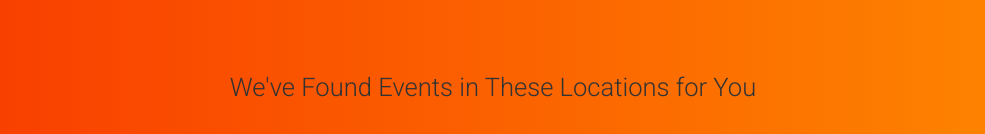
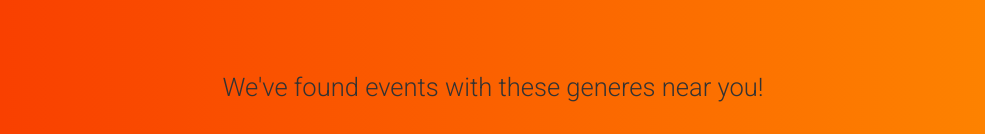
Before and after one commit to mdvacula/Indie-Band-Finder, a plain HTML site: page 2ndpage.html in a window 1280 px wide. Shown: the part 150-284 px from the top of the page, without its empty margins (147-1132 px from the left). Drawn offline with nearby package versions, Linux system fonts and the light colour scheme.

Commit message:
Update 2ndpage.html

```diff
--- a/2ndpage.html
+++ b/2ndpage.html
@@ -28,7 +28,7 @@
 	<div class="row content" id="buttonRow">
 		<div class="col-md-12">
 			<div class="page-subheader text-center">
-				<h3> We've Found Events in These Locations for You </h3>
+				<h3> We've found events with these generes near you!</h3>
 			</div>
 			<div class="col-md-12">
 				<div class="button-wrapper btn-container-center" id="buttons">
```
